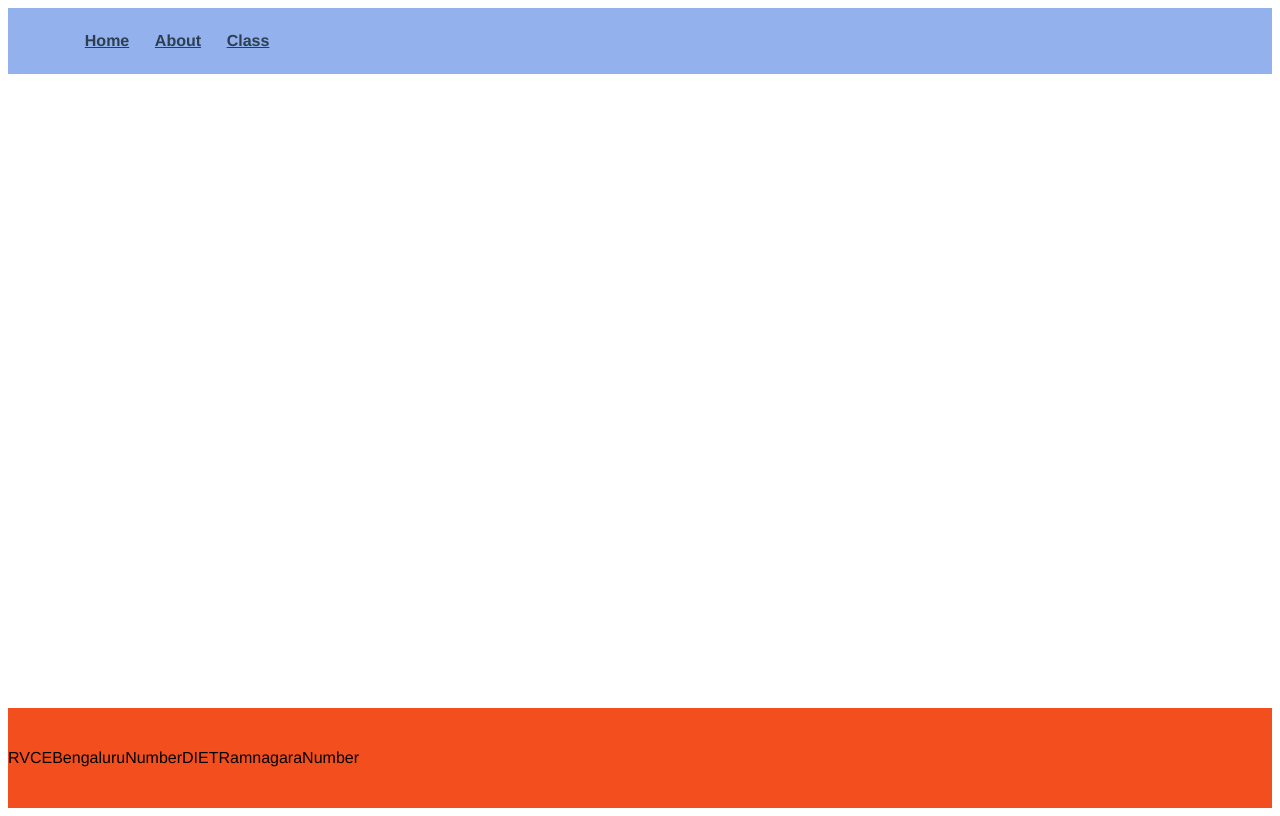
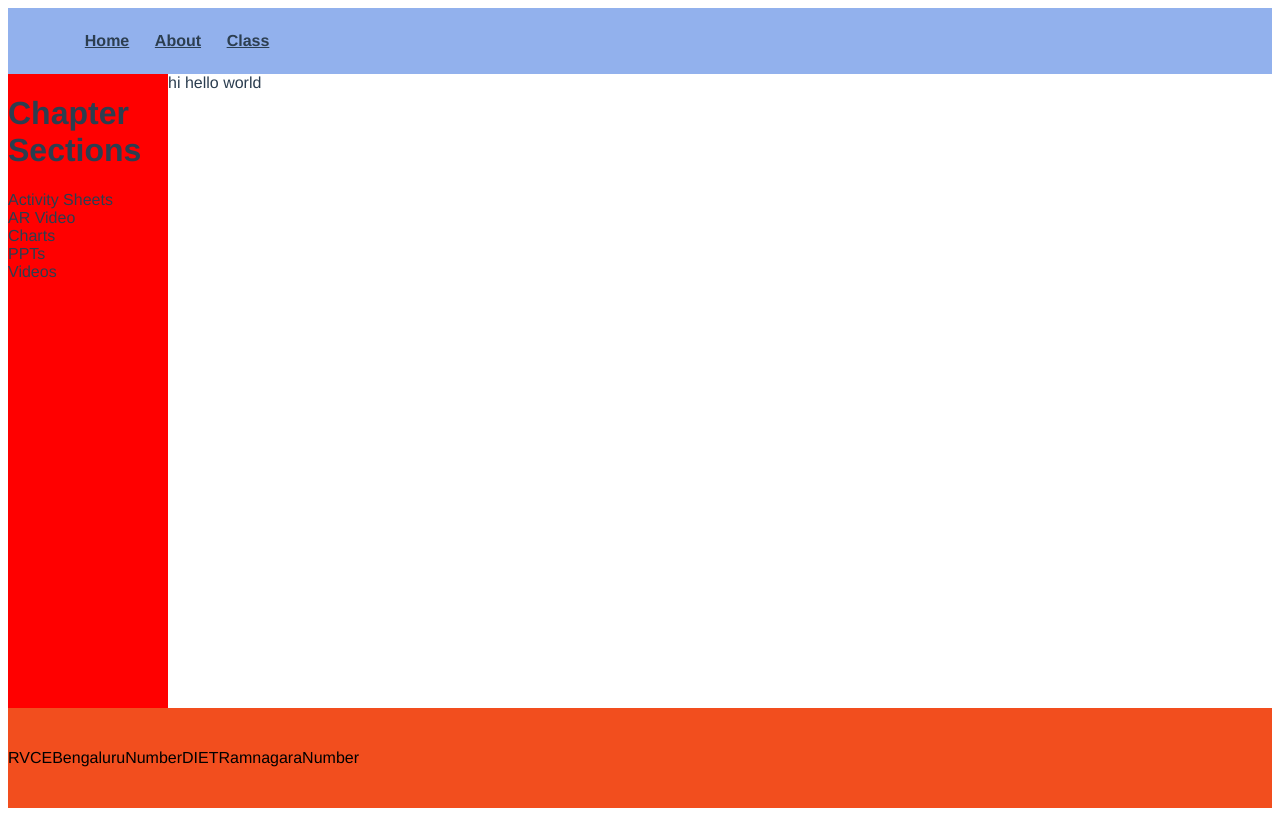
Before and after one commit to abhayhk2001/DIET-Website, a Vue app: page /1/1/1 in a window 1280 px wide. Built offline with nearby package versions, Linux system fonts and the light colour scheme.

Commit message:
Chapter Page done

```diff
--- a/src/router/index.js
+++ b/src/router/index.js
@@ -1,34 +1,36 @@
-import Vue from 'vue'
-import VueRouter from 'vue-router'
-import Home from '../views/Home.vue'
+import Vue from "vue";
+import VueRouter from "vue-router";
+import Home from "../views/Home.vue";
 
-Vue.use(VueRouter)
+Vue.use(VueRouter);
 
 const routes = [
   {
-    path: '/',
-    name: 'Home',
-    component: Home
+    path: "/",
+    name: "Home",
+    component: Home,
   },
   {
-    path: '/about',
-    name: 'About',
-    // route level code-splitting
-    // this generates a separate chunk (about.[hash].js) for this route
-    // which is lazy-loaded when the route is visited.
-    component: () => import(/* webpackChunkName: "about" */ '../views/About.vue')
+    path: "/about",
+    name: "About",
+    component: () => import("../views/About.vue"),
   },
   {
-    path: '/class',
-    name: 'Class',
-    component: () => import('../views/Class.vue')
-  }
-]
+    path: "/class",
+    name: "Class",
+    component: () => import("../views/Class.vue"),
+  },
+  {
+    path: "/:class/:SUB/:chap",
+    name: "ChapterPage",
+    component: () => import("../views/ChapterPage.vue"),
+  },
+];
 
 const router = new VueRouter({
-  mode: 'history',
+  mode: "history",
   base: process.env.BASE_URL,
-  routes
-})
+  routes,
+});
 
-export default router
+export default router;
--- /dev/null
+++ b/src/views/ChapterPage.vue
@@ -0,0 +1,40 @@
+<template >
+  <div class="chapter-page">
+    <div class="navbar-container">
+      <div class="heading"><h1>Chapter Sections</h1></div>
+      <div class="section1">Activity Sheets</div>
+      <div class="section2">AR Video</div>
+      <div class="section3">Charts</div>
+      <div class="section4">PPTs</div>
+      <div class="section5">Videos</div>
+    </div>
+    <div class="main">hi hello world</div>
+  </div>
+</template>
+
+
+
+<script>
+export default {};
+</script>
+
+
+
+<style>
+body {
+  overflow: hidden;
+  height: 100vh;
+}
+main {
+  overflow-y: auto;
+}
+.navbar-container {
+  max-width: 10rem;
+  flex: 1 0 10%;
+  background-color: red;
+}
+.chapter-page {
+  display: flex;
+  height: 100%;
+}
+</style>
--- a/src/views/Class.vue
+++ b/src/views/Class.vue
@@ -12,23 +12,23 @@
       "
     >
       <h2>Class 1</h2>
-      <div class="subject" v-on:click="rout('/')">EVS</div>
-      <div class="subject" v-on:click="rout('/')">Math</div>
-      <div class="subject" v-on:click="rout('/')">English</div>
+      <div class="subject" v-on:click="rout('/1/EVS')">EVS</div>
+      <div class="subject" v-on:click="rout('/1/MAT')">Math</div>
+      <div class="subject" v-on:click="rout('/1/ENG')">English</div>
     </div>
 
     <div class="Grade">
       <h2>Class 2</h2>
-      <div class="subject" v-on:click="rout('/')">EVS</div>
-      <div class="subject" v-on:click="rout('/')">Math</div>
-      <div class="subject" v-on:click="rout('/')">English</div>
+      <div class="subject" v-on:click="rout('/2/EVS')">EVS</div>
+      <div class="subject" v-on:click="rout('/2/MAT')">Math</div>
+      <div class="subject" v-on:click="rout('/2/ENG')">English</div>
     </div>
 
     <div class="Grade">
       <h2>Class 3</h2>
-      <div class="subject" v-on:click="rout('/')">EVS</div>
-      <div class="subject" v-on:click="rout('/')">Math</div>
-      <div class="subject" v-on:click="rout('/')">English</div>
+      <div class="subject" v-on:click="rout('/3/EVS')">EVS</div>
+      <div class="subject" v-on:click="rout('/3/MAT')">Math</div>
+      <div class="subject" v-on:click="rout('/3/ENG')">English</div>
     </div>
   </div>
 </template>
```
